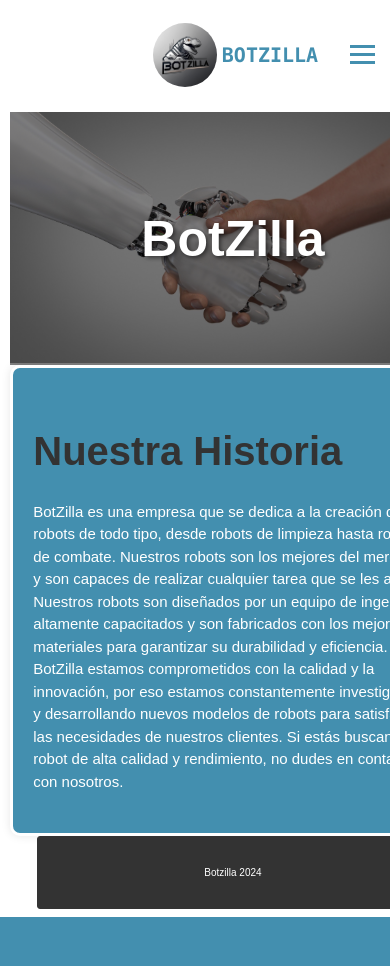
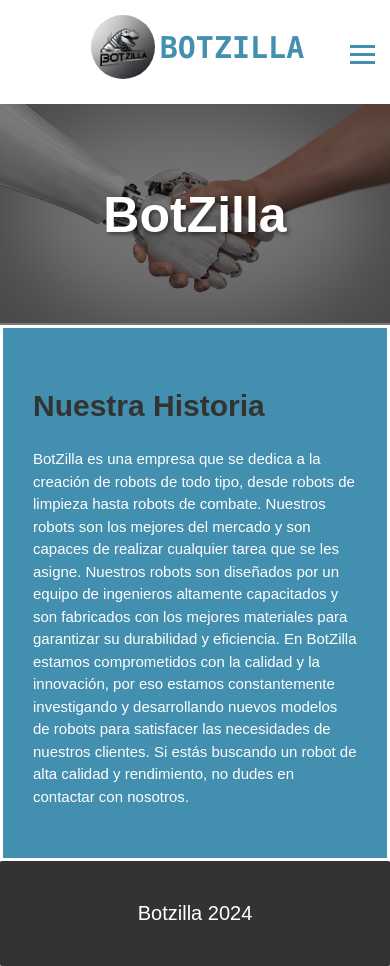
Before and after one commit to cesar050/Avance_TerceraUnidad, a Django app: page /home/ in a window 390 px wide; the page is wider, and only the part inside the window is pictured. Before the commit the page ends 917 px from the top of that part, so only its background shows below. Run offline with Django 5.2, Linux system fonts and the light colour scheme.

Commit message:
CorreccionEstilos

```diff
--- a/AppBrazo/static/css/base.css
+++ b/AppBrazo/static/css/base.css
@@ -58,16 +58,21 @@ footer {
     background-color: #333;
     color: white;
     text-align: center;
+    margin: 0;
     padding: 20px 0;
-    width: 100%;
+    width: 100vw;
 }
-burger-menu{
+footer>p{
+    font-family: sans-serif;
+    font-size: 2rem;
+}
+.burger-menu{
     display: none;
 }
 
 @media screen and (max-width: 600px) {
     body {
-        min-width: 450px;
+        min-width: 100vw;
         overflow-x: hidden;
         display: flex;
         flex-direction: column;
@@ -91,7 +96,7 @@ burger-menu{
     }
 
     .Titulo {
-        font-size: 2rem;
+        font-size: 3rem;
         margin: 0;
         text-align: center;
     }
@@ -103,41 +108,48 @@ burger-menu{
     }
 
     .navegacion {
+        margin: 0;
         font-size: 1.5rem;
         padding: 1rem;
         display: none; /* Ocultar el menú de navegación por defecto */
         flex-direction: column;
         align-items: center;
-        position: absolute; /* Posicionar el menú de navegación sobre otros elementos */
+ /* Posicionar el menú de navegación sobre otros elementos */
         top: 100px; /* Ajusta según sea necesario */
         left: 0; /* Alinea el menú al borde izquierdo del contenedor */
         width: 100vw;
         background-color: #fff; /* Fondo blanco para el menú */
-        box-shadow: 0px 4px 8px rgba(0, 0, 0, 0.1); /* Sombra para destacar el menú */
+        box-shadow: 0 4px 8px rgba(0, 0, 0, 0.1); /* Sombra para destacar el menú */
         z-index: 100; /* Asegúrate de que el menú esté encima de otros elementos */
     }
 
     .navegacion.show {
         display: flex; /* Mostrar el menú de navegación cuando está activo */
+        gap: 1px;
     }
 
     a.enlace {
         padding: 0.5rem;
+        display: inline-block;
+        width: 100%;
+        text-align: center;
+        font-size: large;
+        border-bottom: 1px solid #ddd /* Línea divisoria entre elementos */
     }
 
     .footer {
-        width: 99%;
+        width: 100%;
         border: 1px solid #333;
         border-radius: 3px;
     }
 
-    footer, p {
+    footer>p {
         font-family: sans-serif;
-        font-size: 1rem;
+        font-size: 2rem;
     }
 
     .contenido {
-        width: 99%;
+        width: 100%;
     }
 
     .titulo_background > h1 {
@@ -145,6 +157,7 @@ burger-menu{
     }
 
     .content {
+        width: 100%;
         display: flex;
         flex-direction: column;
         align-items: center;
@@ -179,4 +192,6 @@ burger-menu{
     .burger-menu.active .line3 {
         transform: rotate(45deg) translate(-5px, -6px);
     }
+
+
 }
--- a/AppBrazo/static/css/home.css
+++ b/AppBrazo/static/css/home.css
@@ -67,9 +67,24 @@ footer, p {
     border: 1px solid #333;
     border-radius: 3px;
 }
-@media screen and (min-width: 768px) {
+
+@media screen and (max-width: 600px) {
+    body{
+        width: 100vw;
+        margin: 0;
+    }
     .nav-content {
-        display: none;
-        width: 100vw;
+        width: 100%;
+    }
+    .resumen{
+        background-color: var(--primario);
+        border-radius: 0;
+        margin: 0;
+        left: 0;
+        padding: 3rem;
+
+    }
+    .resumen>h2 {
+        font-size: 3rem;
     }
 }
--- a/AppBrazo/templates/base.html
+++ b/AppBrazo/templates/base.html
@@ -22,7 +22,7 @@
             <a class="enlace" href="{% url 'home' %}">Inicio</a>
             <a class="enlace" href="{% url 'Controles' %}">Control</a>
             <a class="enlace" href="{% url 'Informacion' %}">Acerca De</a>
-            <a class="enlace" href="{% url 'InicioSesion' %}">Mi cuenta</a
+            <a class="enlace" href="{% url 'InicioSesion' %}">Mi cuenta</a>
         </nav>
     </div>
     <div class="burger-menu" id="burgerMenu">
```
